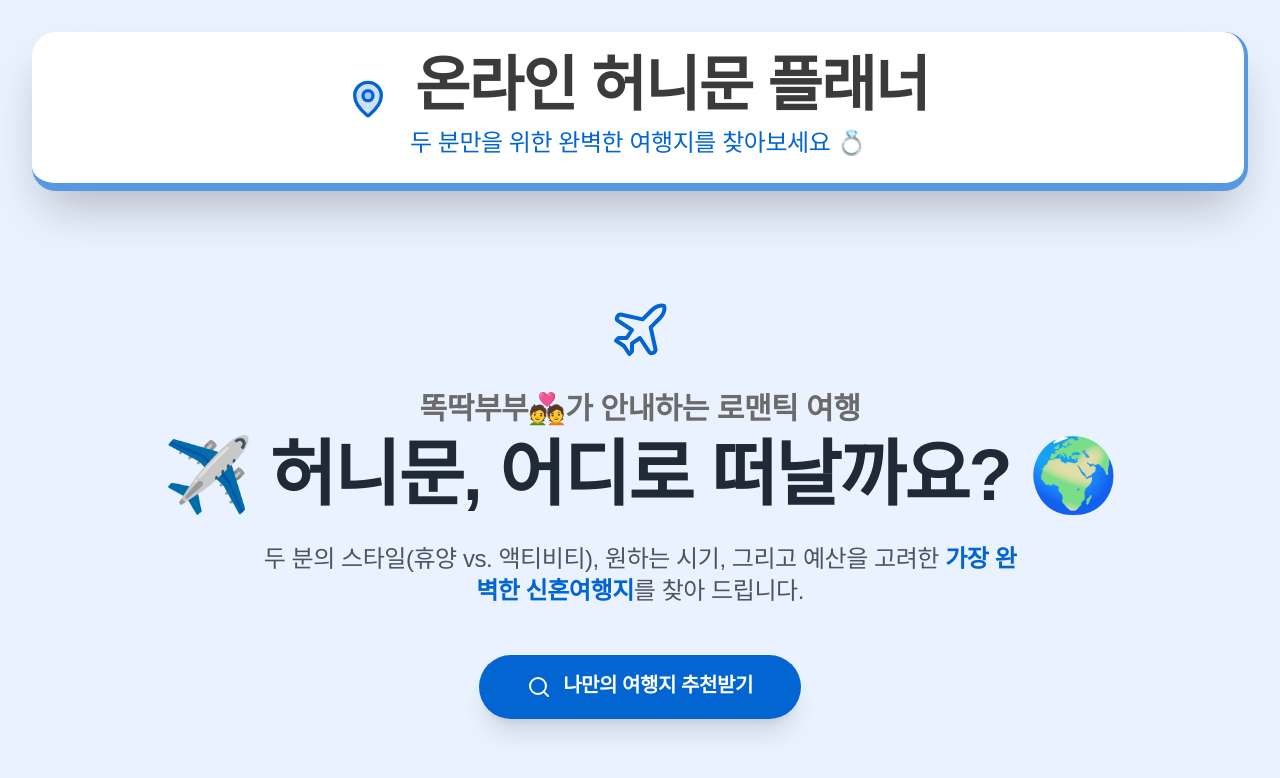
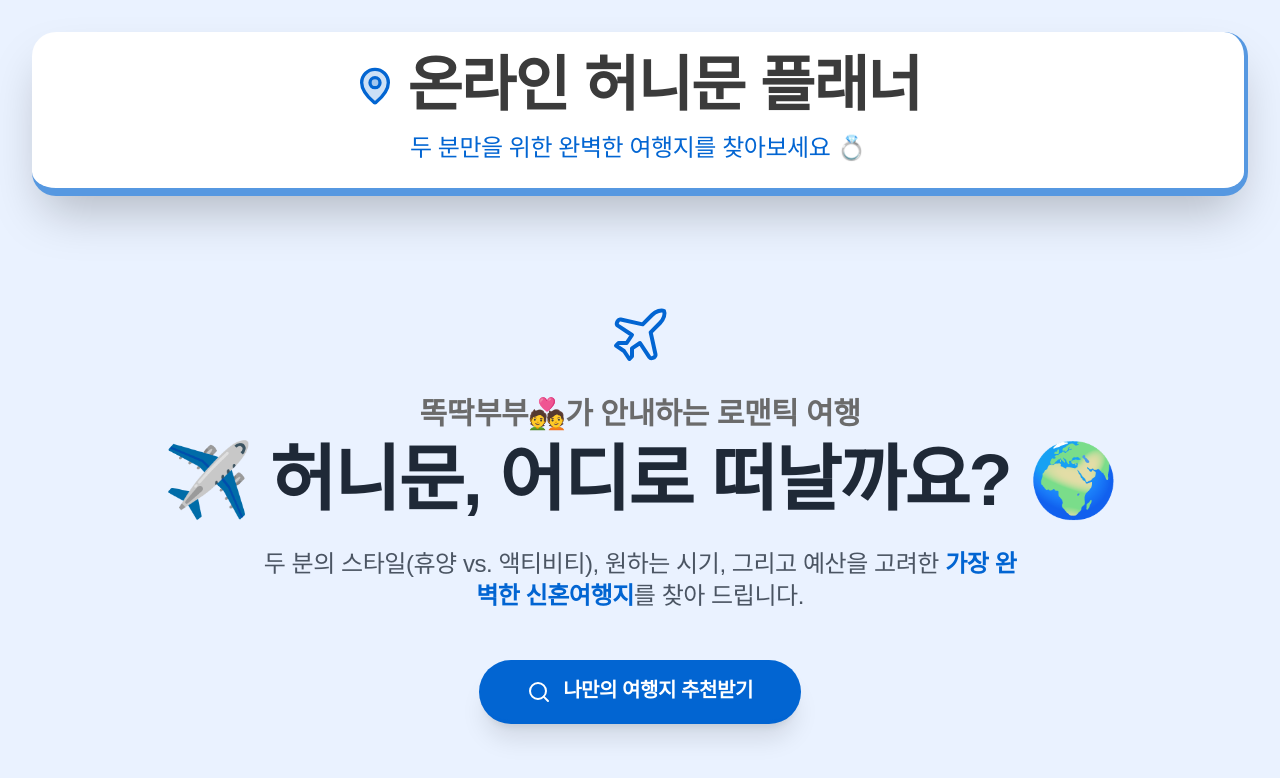
Before and after one commit to ddok-bubu/honeymoon-online-planner, a plain HTML site: page index.html in a window 1280 px wide. Drawn offline with nearby package versions, Linux system fonts and the light colour scheme; a web font is replaced by a local one.

Commit message:
중간 커밋

```diff
--- a/index.html
+++ b/index.html
@@ -1161,11 +1161,11 @@
     return `<header class="text-center mb-10 p-6 bg-white rounded-3xl shadow-2xl border-b-8 border-r-4" style="border-color: ${
       colors.primary
     }AA;">
-            <h1 id="header-title" class="text-4xl md:text-6xl font-black tracking-tight mb-2 cursor-pointer transition duration-200 hover:text-primary" style="color: ${titleColor};">
+            <h1 id="header-title" class="flex items-center justify-center text-4xl md:text-6xl font-black tracking-tight mb-4 cursor-pointer transition duration-200 hover:text-primary" style="color: ${titleColor};">
                 <i data-lucide="map-pin" class='inline-block w-8 h-8 md:w-10 md:h-10 mr-3 align-text-bottom' style='color: ${
                   colors.primary
                 }; fill: ${colors.primary}33;'></i>
-                온라인 허니문 플래너
+                <p>온라인 허니문 플래너</p>
             </h1>
             <p class="text-lg md:text-2xl font-medium" style="color: ${
               colors.primary
@@ -1181,7 +1181,7 @@
     return `<div class="flex flex-col items-center justify-center min-h-[70vh] text-center p-8">
             <i data-lucide="plane" class="w-16 h-16 mb-6 animate-bounce-slow" style="color: ${colors.primary}; stroke-width: 1.5;"></i>
             <p class="text-2xl md:text-3xl font-semibold mb-3" style="color: ${colors.info};">똑딱부부💑가 안내하는 로맨틱 여행</p>
-            <h2 class="text-5xl md:text-7xl font-black text-gray-800 tracking-tight mb-8">✈️ 허니문, 어디로 떠날까요? 🌍</h2>
+            <h2 class="text-3xl md:text-7xl font-black text-gray-800 tracking-tight mb-8">✈️ 허니문, 어디로 떠날까요? 🌍</h2>
             <p class="text-xl md:text-2xl text-gray-600 mb-12 max-w-3xl font-light">두 분의 스타일(휴양 vs. 액티비티), 원하는 시기, 그리고 예산을 고려한 <span class='font-semibold' style="color: ${colors.primary};">가장 완벽한 신혼여행지</span>를 찾아 드립니다.</p>
             <button id="start-button" class="bg-primary text-white font-extrabold text-xl py-4 px-12 rounded-full shadow-xl hover:bg-opacity-90 transition duration-300 transform hover:scale-[1.05] active:scale-95 border-b-4 border-primary/80" style="background-color: ${colors.primary}; border-color: ${colors.primary}CC;">
                 <i data-lucide="search" class="w-6 h-6 inline-block mr-3"></i>나만의 여행지 추천받기
@@ -1318,13 +1318,13 @@
       : filteredDestinations.length === 0
       ? `<div class="col-span-full text-center p-12 bg-white rounded-2xl shadow-inner border-dashed border-2" style="border-color: ${colors.primary}80;"><i data-lucide="cloud-off" class='w-12 h-12 mx-auto mb-4' style='color: ${colors.primary};'></i><p class="text-xl font-semibold mb-2" style="color: ${colors.primary};">😭 아쉽게도 해당 조건에 맞는 추천 여행지가 없습니다.</p><p class="text-gray-600">다른 달이나 대륙을 선택하여 로맨틱한 여행지를 다시 찾아보세요!</p></div>`
       : filteredDestinations.map(renderDestinationCard).join("");
-    return `<div id="filter-bar" class="bg-white p-6 rounded-2xl shadow-xl mb-10 flex flex-col md:flex-row gap-2 items-center justify-between border-b-4" style="border-color: ${
+    return `<div id="filter-bar" class="bg-white p-6 rounded-2xl shadow-xl mb-10 flex flex-col lg:flex-row gap-2 items-center justify-between border-b-4" style="border-color: ${
       colors.primary
     }AA;">
-            <div class="w-full md:w-auto flex-grow"><label for="month-select" class="block text-sm font-bold text-gray-700 mb-1" style="color: ${
+            <div class="w-full lg:w-auto flex-grow"><label for="month-select" class="block text-sm font-bold text-gray-700 mb-1" style="color: ${
               colors.text
             };">여행 희망 달</label>
-                <select id="month-select" class="w-full md:w-40 border-2 rounded-xl p-3 transition duration-150 ease-in-out bg-secondary text-gray-800 shadow-sm focus:ring-2 focus:ring-accent" style="border-color: ${
+                <select id="month-select" class="w-full lg:w-40 border-2 rounded-xl p-3 transition duration-150 ease-in-out bg-secondary text-gray-800 shadow-sm focus:ring-2 focus:ring-accent" style="border-color: ${
                   colors.primary
                 }55; background-color: ${colors.secondary};">
                     <option value="0">-- 모든 달 📅 --</option>${[
@@ -1339,10 +1339,10 @@
                       .join("")}
                 </select>
             </div>
-            <div class="w-full md:w-auto flex-grow"><label for="continent-select" class="block text-sm font-bold text-gray-700 mb-1" style="color: ${
+            <div class="w-full lg:w-auto flex-grow"><label for="continent-select" class="block text-sm font-bold text-gray-700 mb-1" style="color: ${
               colors.text
             };">대륙</label>
-                <select id="continent-select" class="w-full md:w-40 border-2 rounded-xl p-3 transition duration-150 ease-in-out bg-secondary text-gray-800 shadow-sm focus:ring-2 focus:ring-accent" style="border-color: ${
+                <select id="continent-select" class="w-full lg:w-40 border-2 rounded-xl p-3 transition duration-150 ease-in-out bg-secondary text-gray-800 shadow-sm focus:ring-2 focus:ring-accent" style="border-color: ${
                   colors.primary
                 }55; background-color: ${colors.secondary};">
                     <option value="모두">-- 모든 대륙 🌎 --</option>${[
@@ -1361,10 +1361,10 @@
                       .join("")}
                 </select>
             </div>
-            <div class="w-full md:w-auto flex-grow"><label for="budget-select" class="block text-sm font-bold text-gray-700 mb-1" style="color: ${
+            <div class="w-full lg:w-auto flex-grow"><label for="budget-select" class="block text-sm font-bold text-gray-700 mb-1" style="color: ${
               colors.text
             };">예산대</label>
-                <select id="budget-select" class="w-full md:w-40 border-2 rounded-xl p-3 transition duration-150 ease-in-out bg-secondary text-gray-800 shadow-sm focus:ring-2 focus:ring-accent" style="border-color: ${
+                <select id="budget-select" class="w-full lg:w-40 border-2 rounded-xl p-3 transition duration-150 ease-in-out bg-secondary text-gray-800 shadow-sm focus:ring-2 focus:ring-accent" style="border-color: ${
                   colors.primary
                 }55; background-color: ${colors.secondary};">
                     <option value="모두">-- 모든 예산대 💰 --</option>${[
@@ -1382,10 +1382,10 @@
                       .join("")}
                 </select>
             </div>
-            <div class="w-full md:w-auto flex-grow"><label for="purpose-select" class="block text-sm font-bold text-gray-700 mb-1" style="color: ${
+            <div class="w-full lg:w-auto flex-grow"><label for="purpose-select" class="block text-sm font-bold text-gray-700 mb-1" style="color: ${
               colors.text
             };">여행 목적</label>
-                <select id="purpose-select" class="w-full md:w-40 border-2 rounded-xl p-3 transition duration-150 ease-in-out bg-secondary text-gray-800 shadow-sm focus:ring-2 focus:ring-accent" style="border-color: ${
+                <select id="purpose-select" class="w-full lg:w-40 border-2 rounded-xl p-3 transition duration-150 ease-in-out bg-secondary text-gray-800 shadow-sm focus:ring-2 focus:ring-accent" style="border-color: ${
                   colors.primary
                 }55; background-color: ${colors.secondary};">
                     <option value="모두">-- 모든 목적 🎯 --</option>${[
@@ -1402,7 +1402,7 @@
                       .join("")}
                 </select>
             </div>
-            <button id="search-button" class="mt-5 md:mt-0 w-full md:w-auto text-white font-black text-nowrap text-lg py-3 px-8 rounded-xl shadow-xl hover:opacity-95 transition duration-200 ease-in-out flex items-center justify-center transform active:scale-95" style="background-color: ${
+            <button id="search-button" class="mt-5 md:mt-0 w-full lg:w-40 text-white font-black text-nowrap text-lg py-3 px-8 rounded-xl shadow-xl hover:opacity-95 transition duration-200 ease-in-out flex items-center justify-center transform active:scale-95" style="background-color: ${
               colors.primary
             };">
                 <i data-lucide="search" class="w-5 h-5 mr-3"></i> 여행지 검색
```
